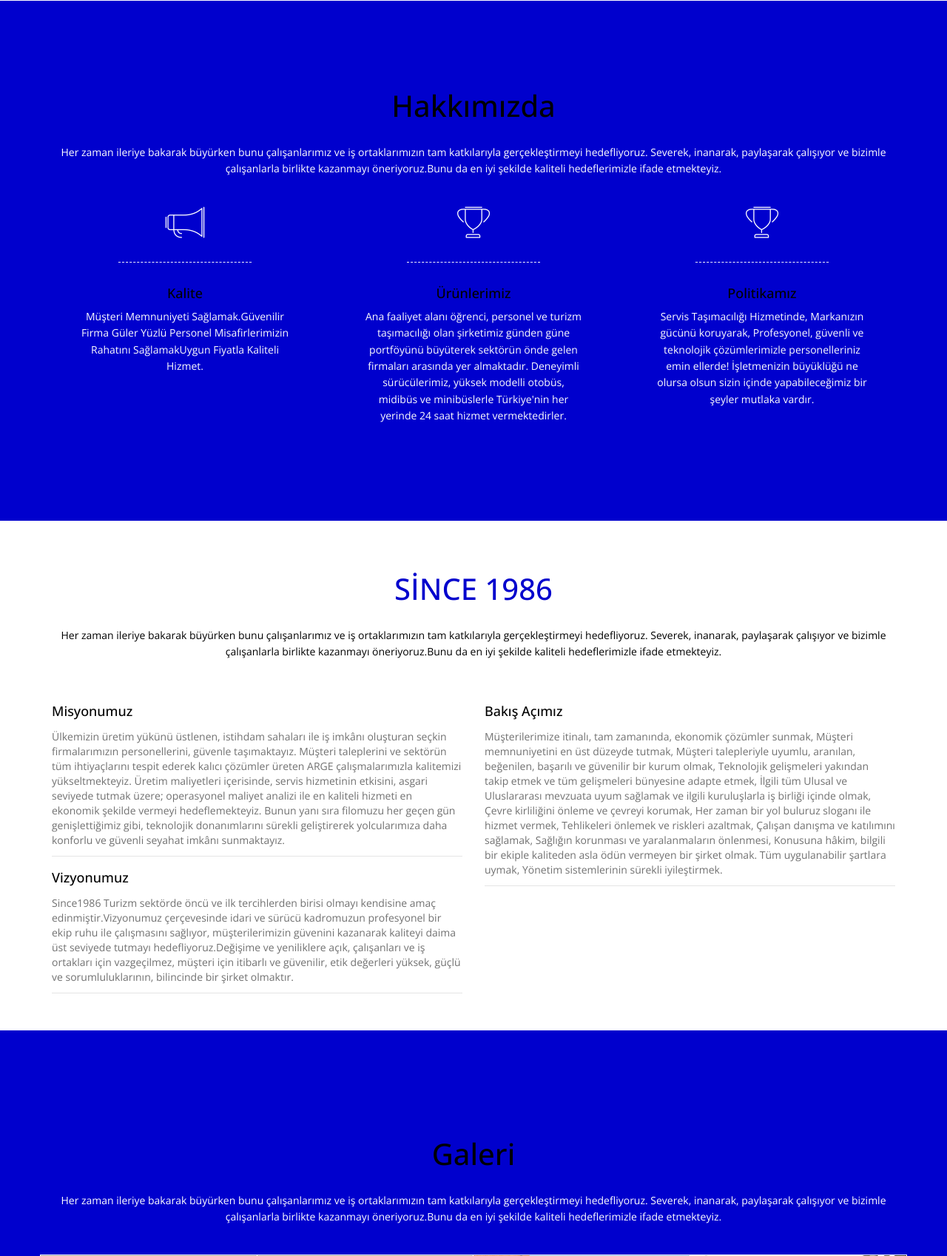
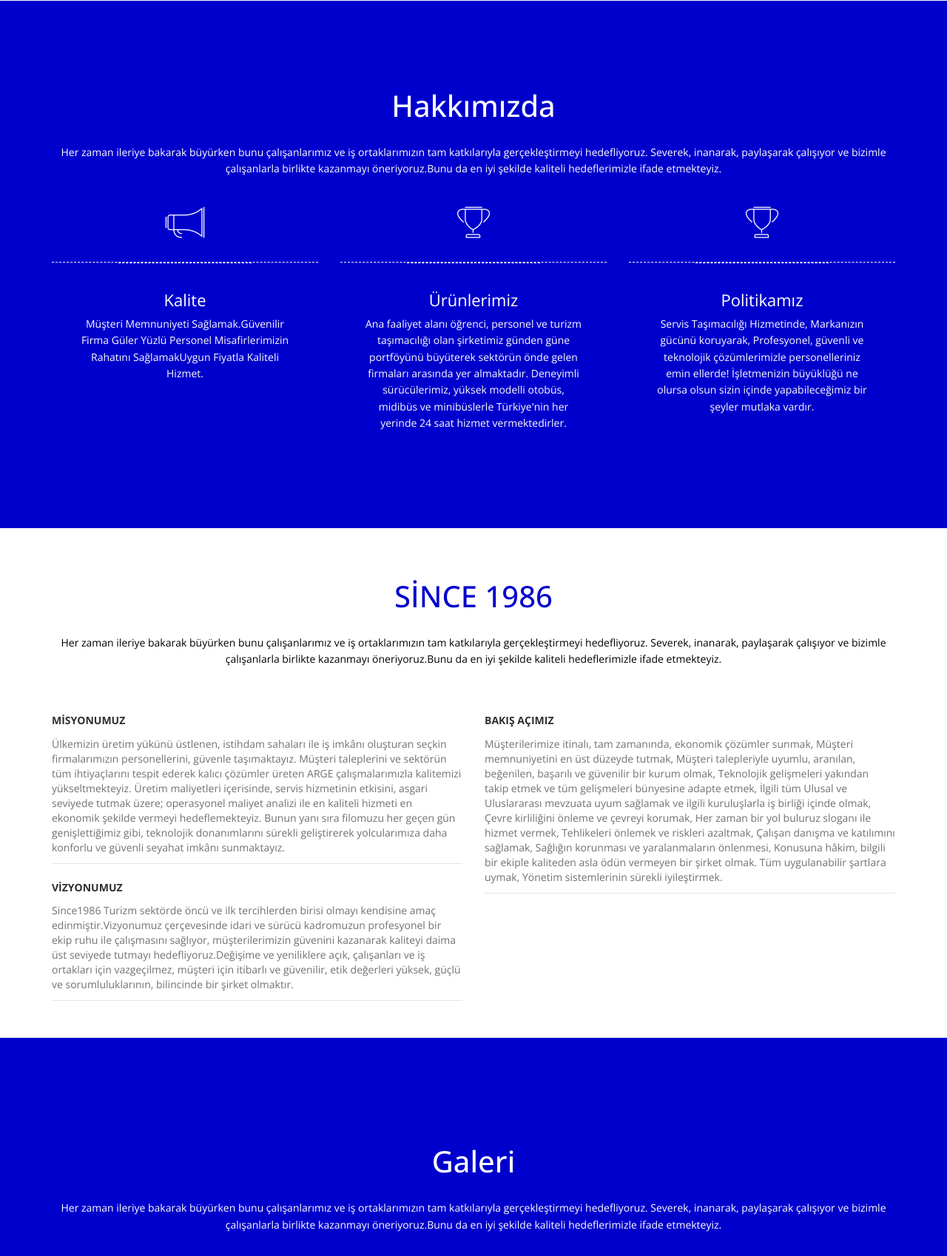
Before and after one commit to since1986turizm/since1986-WebSite, a PHP site: page / in a window 1280 px wide. Shown: the part 1099-2797 px from the top of the page at 74% size. Run offline with PHP 8.4, Linux system fonts and the light colour scheme; some libraries are stand-ins or nearby versions; some web fonts are replaced; grey boxes are pictures that could not be loaded.

Commit message:
bazı renk değişimleri

```diff
--- a/css/main.css
+++ b/css/main.css
@@ -464,7 +464,7 @@
 		padding-bottom: 20px;
 	}
 .teams h2, .gallery h2, .services h2, #contact h2{
-	color:#000;
+	color:#ffffff;
 }
 .section-header p{
 
@@ -484,7 +484,7 @@
 .services-content {
 	padding: 28px 30px 20px;
 	margin-top: 30px;
-	/* border-top: 1px dashed #ffffff; */
+	 border-top: 1px dashed #ffffff;
 	/* text-align: left; */
 	content: '';
 	position: relative;
@@ -603,12 +603,12 @@
 .packageList .section-header p{
 	color:#000;
 }
-h5 {
+.h4 {
     font-size: 1.286em;
     font-weight: 500;
     margin: 0.3em 0;
     text-transform: capitalize;
-    color: #000;
+    color: #ffffff;
     margin-bottom: 10px;
 }
 ul.list-default {
--- a/since1986.html
+++ b/since1986.html
@@ -154,7 +154,7 @@
                 <div class="col-md-4 col-sm-6 services text-center">
                     <span class="icon icon-megaphone"></span>
                     <div class="services-content">
-                        <h5>Kalite</h5>
+                        <h4>Kalite</h4>
                         <p>
                             Müşteri Memnuniyeti Sağlamak.Güvenilir Firma Güler Yüzlü Personel Misafirlerimizin Rahatını SağlamakUygun Fiyatla Kaliteli Hizmet.
                         </p>
@@ -163,14 +163,14 @@
                 <div class="col-md-4 col-sm-6 services text-center">
                     <span class="icon icon-trophy"></span>
                     <div class="services-content">
-                        <h5>Ürünlerimiz</h5>
+                        <h4>Ürünlerimiz</h4>
                         <p>Ana faaliyet alanı öğrenci, personel ve turizm taşımacılığı olan şirketimiz günden güne portföyünü büyüterek sektörün önde gelen firmaları arasında yer almaktadır. Deneyimli sürücülerimiz, yüksek modelli otobüs, midibüs ve minibüslerle Türkiye'nin her yerinde 24 saat hizmet vermektedirler.</p>
                     </div>
                 </div>
                 <div class="col-md-4 col-sm-6 services text-center">
                     <span class="icon icon-trophy"></span>
                     <div class="services-content">
-                        <h5>Politikamız</h5>
+                        <h4>Politikamız</h4>
                         <p>Servis Taşımacılığı Hizmetinde, Markanızın gücünü koruyarak, Profesyonel, güvenli ve teknolojik çözümlerimizle personelleriniz emin ellerde! İşletmenizin büyüklüğü ne olursa olsun sizin içinde yapabileceğimiz bir şeyler mutlaka vardır.</p><!-- icon değişmeyi unutma -->
                     </div>
                 </div>
@@ -389,7 +389,7 @@
                             <!--<img src="/images/icons/group.jpg" />-->
                         </div>
                         <div class="texts">
-                            <h5 id="value5" data-id="50" class="counter">50</h5>
+                            <h5 id="value5" data-id="3000" class="counter">3000</h5>
                             <h5 class="title">Günlük Taşınan Yolcu</h5>
                             <h5 class="text">
                             </h5>
```
